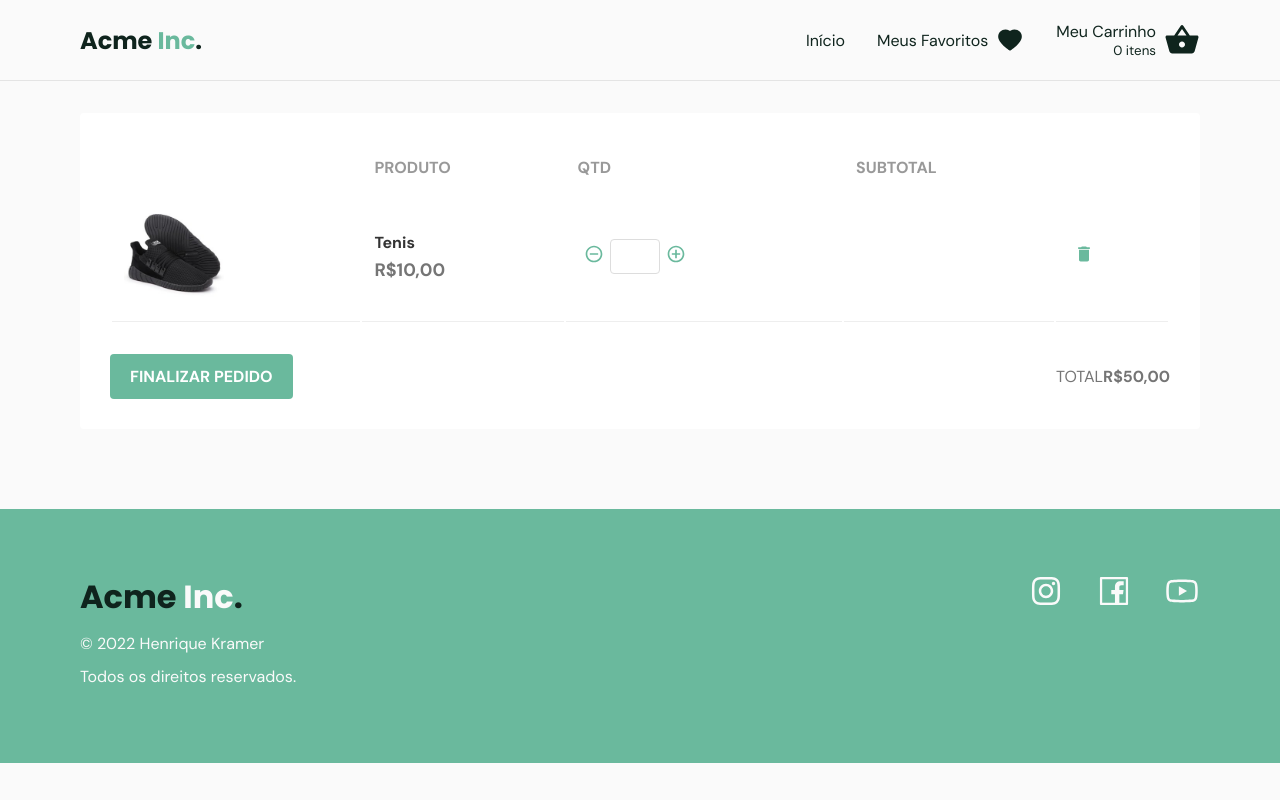
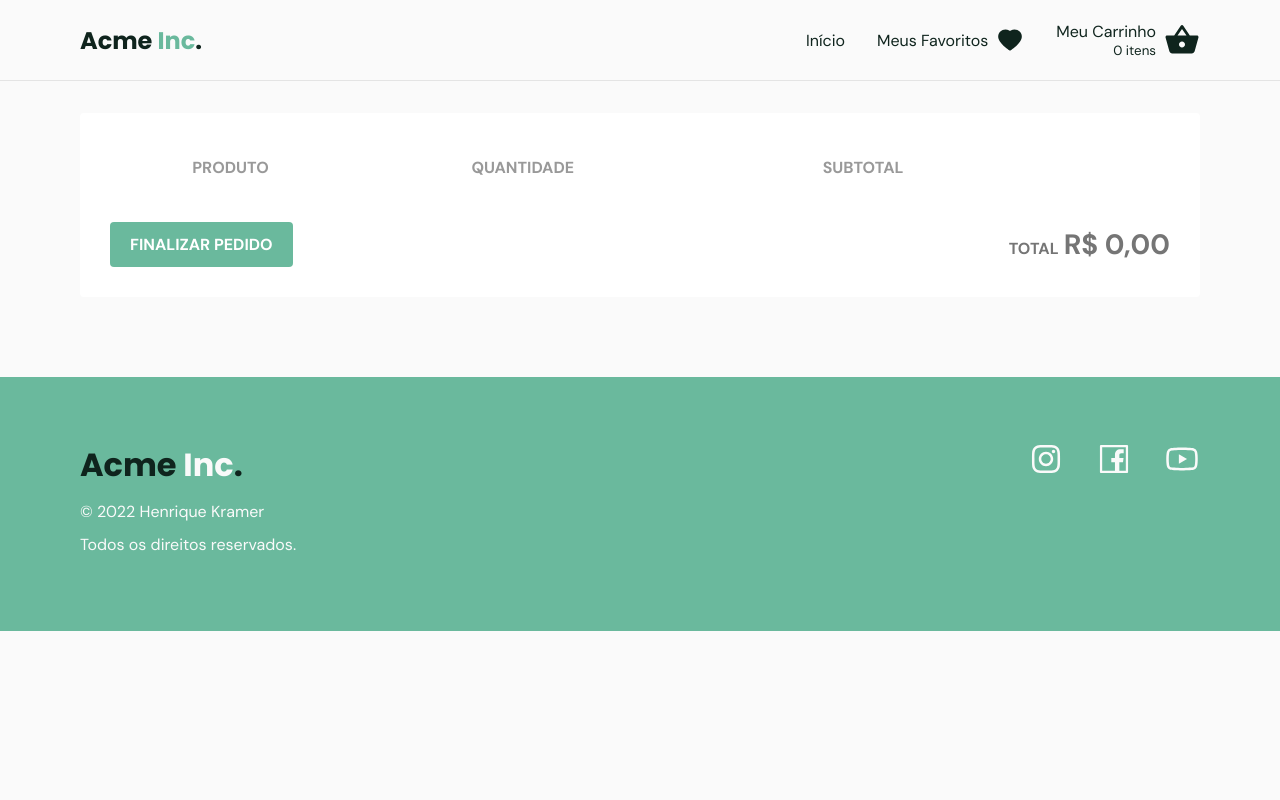
Before and after one commit to henriquekramer/acme-inc, a Next.js app: page /Cart in a window 1280 px wide. Built offline with nearby package versions, Linux system fonts and the light colour scheme.

Commit message:
Atualização do carrinho com itens do cookies

```diff
--- a/src/hooks/useCart.tsx
+++ b/src/hooks/useCart.tsx
@@ -74,7 +74,7 @@ export function CartProvider({ children }: CartProviderProps) {
         path: '/'
       })
 
-      toast.success('Produto adicionado')
+      toast.success('Produto adicionado ao carrinho')
     } catch {
       toast.error('Erro na adição do produto');
     }
--- a/src/pages/Cart/index.tsx
+++ b/src/pages/Cart/index.tsx
@@ -21,6 +21,25 @@ export default function Cart(){
     subTotal: formatPrice(product.price * product.amount)
   }))
 
+  const total =
+    formatPrice(
+      cart.reduce((sumTotal, product) => {
+        return sumTotal + product.price * product.amount;
+      }, 0)
+    )
+
+  function handleProductIncrement(product: Product) {
+    updateProductAmount({ productId: product.id, amount: product.amount + 1 })
+  }
+
+  function handleProductDecrement(product: Product) {
+    updateProductAmount({ productId: product.id, amount: product.amount - 1 })
+  }
+
+  function handleRemoveProduct(productId: number) {
+    removeProduct(productId)
+  }
+
   return (
     <>
       <Head>
@@ -32,27 +51,28 @@ export default function Cart(){
             <tr>
               <th aria-label="product image" />
               <th>PRODUTO</th>
-              <th>QTD</th>
+              <th>QUANTIDADE</th>
               <th>SUBTOTAL</th>
               <th aria-label="delete icon" />
             </tr>
           </thead>
           <tbody>
-            <tr>
+            {cartFormatted.map(product => (
+              <tr key={product.id} data-testid="product">
                 <td>
-                <img src="./tenis1.jpg" alt="" />
+                  <img src={product.image} alt={product.title} />
                 </td>
                 <td>
-                <strong>Tenis</strong>
-                <span>R$10,00</span>
+                  <strong>{product.title}</strong>
+                  <span>{product.priceFormatted}</span>
                 </td>
                 <td>
                   <div>
                     <button
                       type="button"
                       data-testid="decrement-product"
-                    // disabled={product.amount <= 1}
-                    // onClick={() => handleProductDecrement(product)}
+                      disabled={product.amount <= 1}
+                      onClick={() => handleProductDecrement(product)}
                     >
                       <MdRemoveCircleOutline size={20} />
                     </button>
@@ -60,37 +80,38 @@ export default function Cart(){
                       type="text"
                       data-testid="product-amount"
                       readOnly
-                    // value={product.amount}
+                      value={product.amount}
                     />
                     <button
                       type="button"
                       data-testid="increment-product"
-                    // onClick={() => handleProductIncrement(product)}
+                      onClick={() => handleProductIncrement(product)}
                     >
                       <MdAddCircleOutline size={20} />
                     </button>
                   </div>
                 </td>
                 <td>
-                {/* <strong>{product.subTotal}</strong> */}
+                  <strong>{product.subTotal}</strong>
                 </td>
                 <td>
                   <button
                     type="button"
                     data-testid="remove-product"
-                  // onClick={() => handleRemoveProduct(product.id)}
+                    onClick={() => handleRemoveProduct(product.id)}
                   >
                     <MdDelete size={20} />
                   </button>
                 </td>
               </tr>
+            ))}
           </tbody>
         </table>
         <footer>
           <button type="button">Finalizar pedido</button>
           <div className={styles.total}>
             <span>TOTAL</span>
-            <strong>R$50,00</strong>
+            <strong>{total}</strong>
           </div>
         </footer>
       </div>
--- a/src/pages/Cart/styles.module.scss
+++ b/src/pages/Cart/styles.module.scss
@@ -95,3 +95,17 @@
     }
   }
 }
+
+.total {
+  display: flex;
+  align-items: baseline;
+
+  span {
+    font-weight: bold;
+  }
+
+  strong {
+    font-size: 28px;
+    margin-left: 5px;
+  }
+}
--- a/src/pages/_app.tsx
+++ b/src/pages/_app.tsx
@@ -13,7 +13,7 @@ function MyApp({ Component, pageProps }: AppProps) {
       <CartProvider>
         <Header />
         <Component {...pageProps} />
-        <ToastContainer autoClose={3000}/>
+        <ToastContainer autoClose={1500}/>
         <Footer/>
       </CartProvider>
     </>
```
Lines whose indentation alone changed are shown as unchanged.
